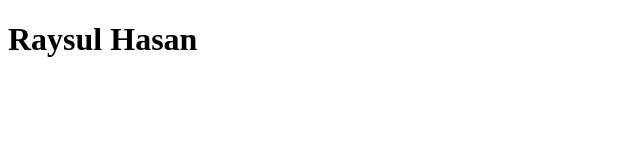
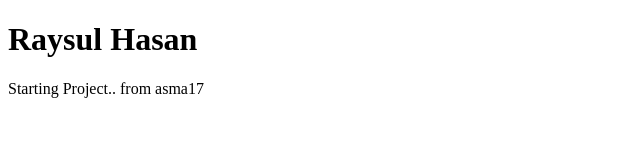
Before and after one commit to Nieem/pauResultBackend, a plain HTML site: page PauFacultyPortal.WebClient/index.html in a window 1280 px wide. Shown: the whole page, without its empty margins (0-640 px from the left). Drawn offline with Linux system fonts and the light colour scheme.

Commit message:
index page modified..

```diff
--- a/PauFacultyPortal.WebClient/index.html
+++ b/PauFacultyPortal.WebClient/index.html
@@ -6,5 +6,6 @@
 </head>
 <body>
 <h1>Raysul Hasan</h1>
+    <p>Starting Project.. from asma17</p>
 </body>
 </html>
```
